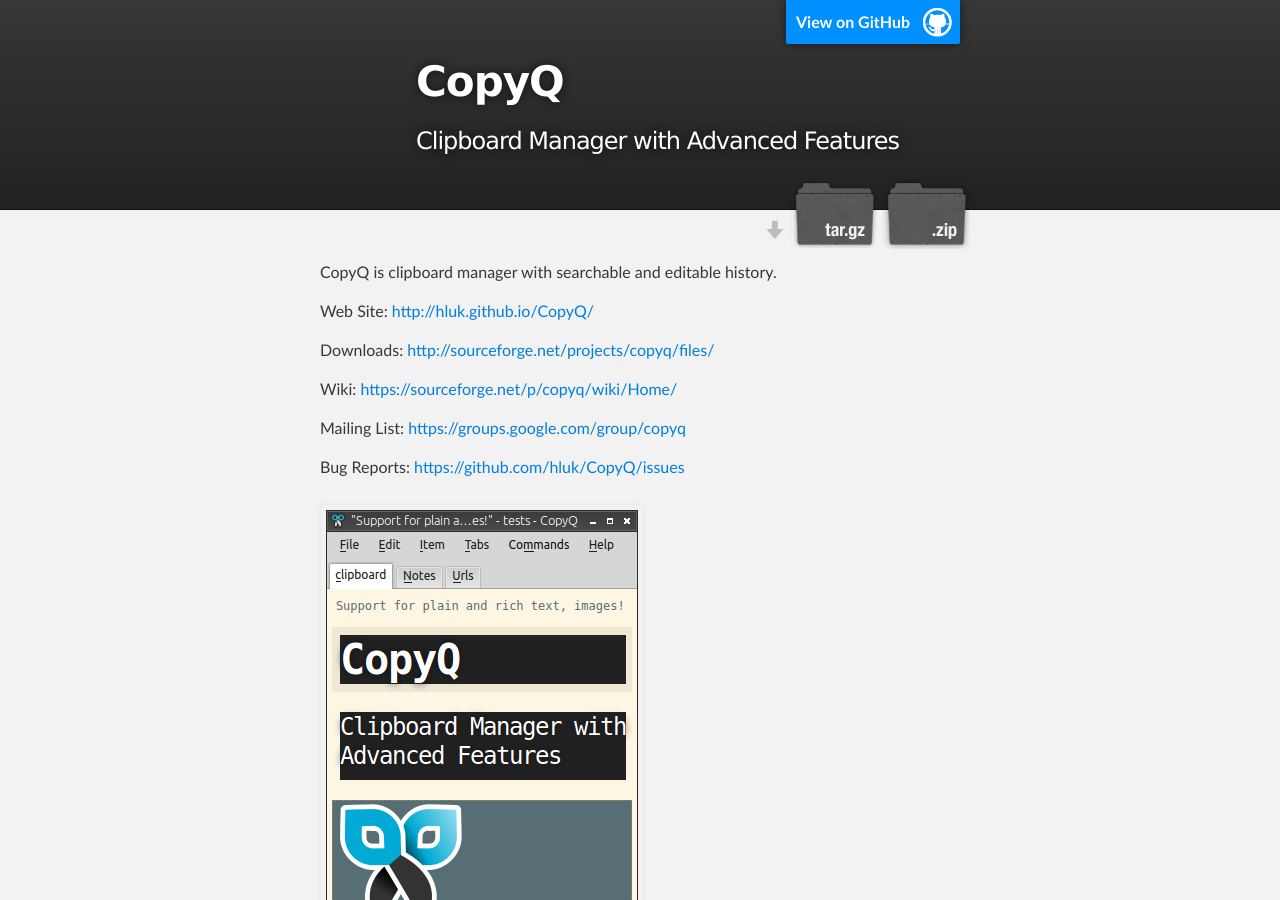
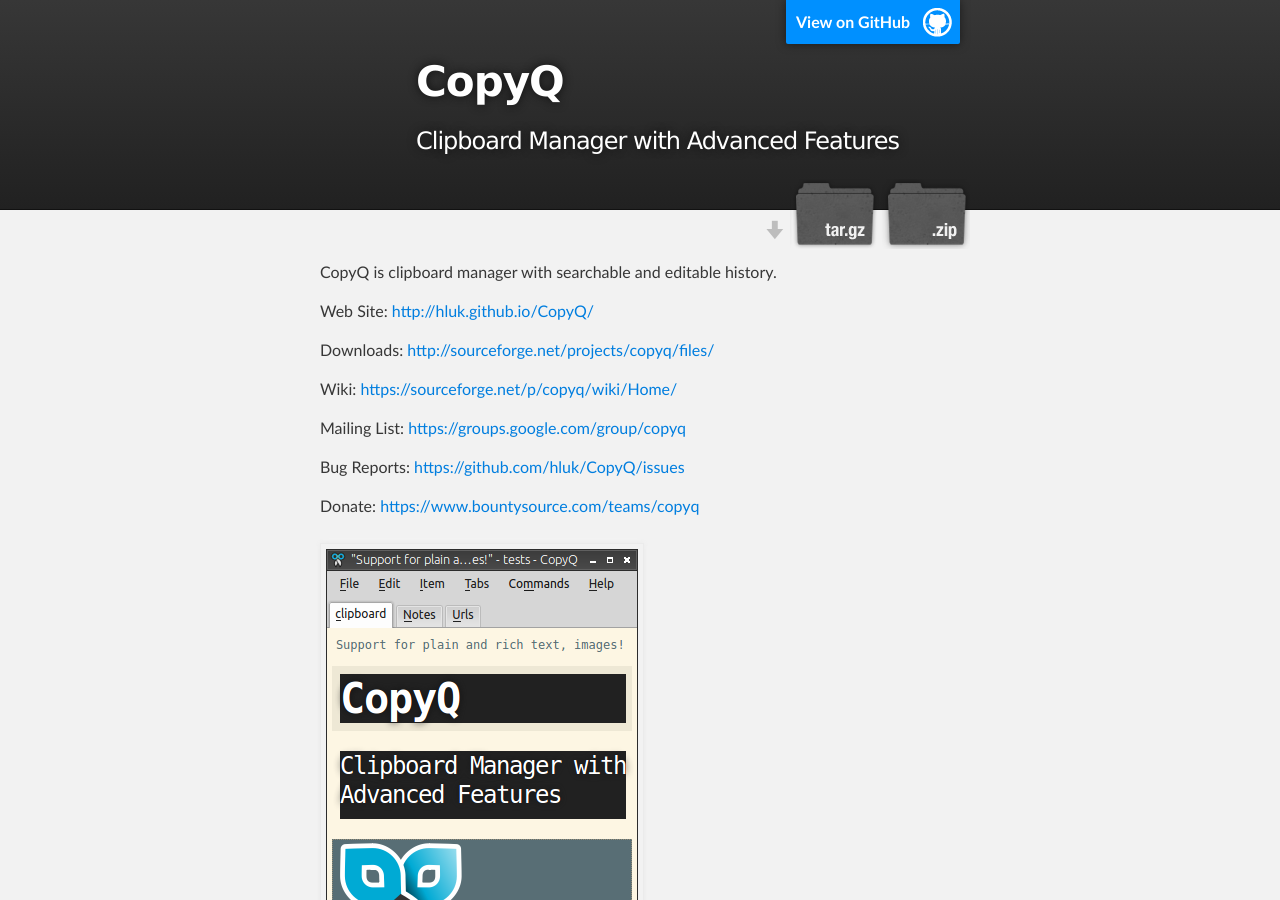
Before and after one commit to hluk/CopyQ, a Jekyll site: the page built from index.md, in a window 1280 px wide and 900 px high. Built offline with Jekyll 4.4.1, drawn with Linux system fonts in a browser that asks for light colours.

Commit message:
Added link for donations

```diff
--- a/index.md
+++ b/index.md
@@ -18,6 +18,9 @@
 
 Bug Reports:
     <https://github.com/hluk/CopyQ/issues>
+
+Donate:
+    <https://www.bountysource.com/teams/copyq>
 
 ![Preview](images/screenshot-items.png)
 ![Simple Editor](images/screenshot-editor.png)
```
